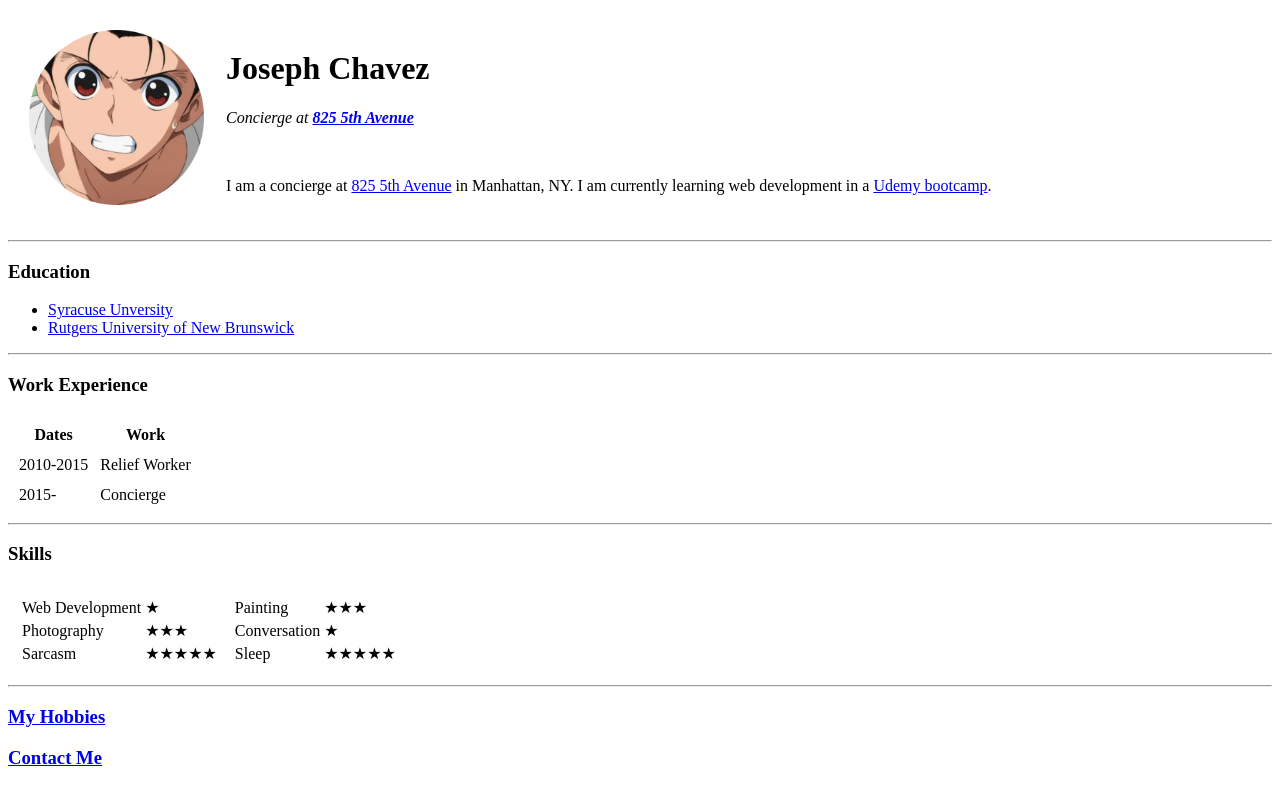
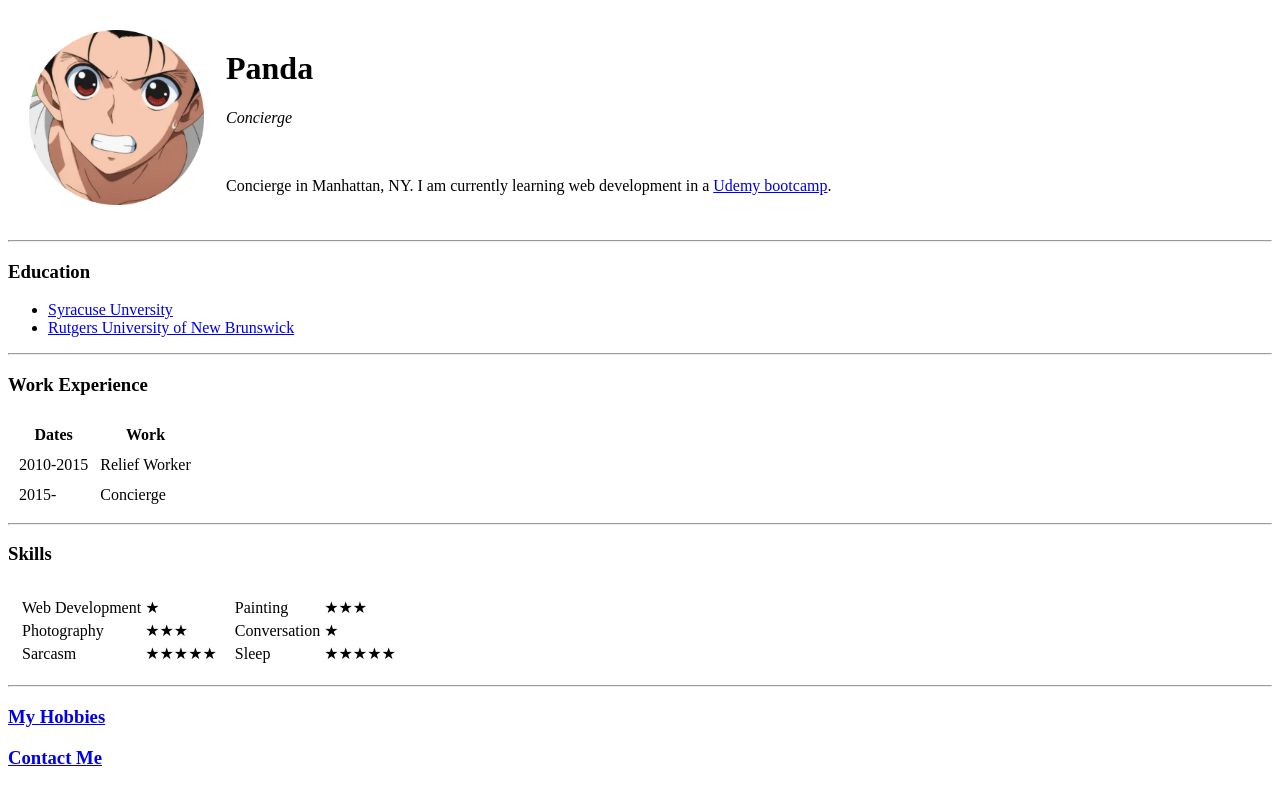
Before and after one commit to imBubblesBlack/cv, a plain HTML site: page index.html in a window 1280 px wide. Drawn offline with Linux system fonts and the light colour scheme.

Commit message:
Removed personal info

```diff
--- a/index.html
+++ b/index.html
@@ -3,7 +3,7 @@
 
 <head>
   <meta charset="utf-8">
-  <title>Joseph's Personal Site</title>
+  <title>Panda's Personal Site</title>
 </head>
 
 <body>
@@ -11,10 +11,10 @@
     <tr>
       <td><img src="images/yusuke.png" alt="Joseph profile picture" style="width:175px;height:175px;"></td>
       <td>
-        <h1>Joseph Chavez</h1>
-        <p><em>Concierge at <strong><a href="https://goo.gl/maps/CGv9VHgjdKSZ5KHY9">825 5th Avenue</a></strong></em></p>
+        <h1>Panda</h1>
+        <p><em>Concierge</em></p>
         <br />
-        <p>I am a concierge at <a href="https://goo.gl/maps/CGv9VHgjdKSZ5KHY9">825 5th Avenue</a> in Manhattan, NY. I am currently learning web development in a <a href="https://www.udemy.com/course/the-complete-web-development-bootcamp/">Udemy
+        <p>Concierge in Manhattan, NY. I am currently learning web development in a <a href="https://www.udemy.com/course/the-complete-web-development-bootcamp/">Udemy
             bootcamp</a>.</p>
       </td>
     </tr>
```
Also changed, not shown: contact.html (+1 -1 lines).
